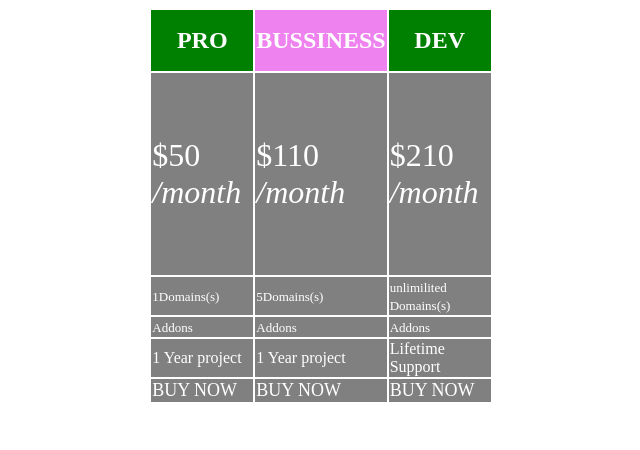
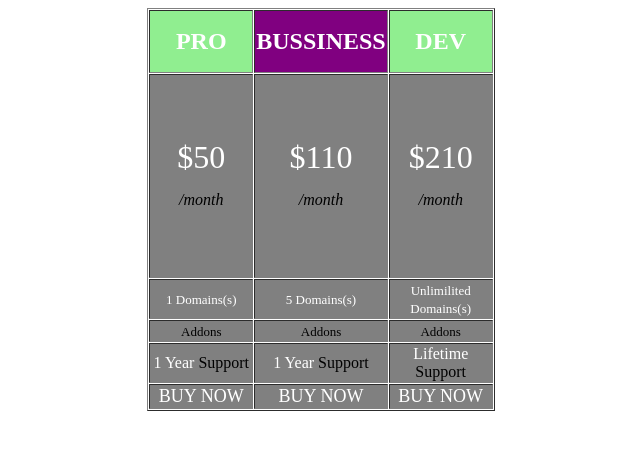
Before and after one commit to GangadharHavani/Day2_Project4, a plain HTML site: page index.html in a window 1280 px wide. Shown: the whole page, without its empty margins (319-959 px from the left). Drawn offline with Linux system fonts and the light colour scheme.

Commit message:
commit message

```diff
--- a/index.html
+++ b/index.html
@@ -5,36 +5,36 @@
     <meta http-equiv="X-UA-Compatible" content="IE=edge">
     <meta name="viewport" content="width=device-width, initial-scale=1.0">
     <title>Document</title>
-    <table align="center">
+    <table align="center" border="1" cellspacing="1">
         <tr>
-            <th bgcolor=" green" width="100"><b><p style ="color:white"><font size="5">PRO</font></b></p></th>
-            <th bgcolor="violet" width="100"><b><p style ="color:white"><font size="5">BUSSINESS</font></b></p></th>
-            <th bgcolor="green" width="100"><b><p style ="color:white"><font size="5">DEV</font></b></p></th>
+            <th bgcolor="lightgreen" width="100" ><b><p style ="color:white"><font size="5">PRO</font></b></p></th>
+            <th bgcolor="purple" width="100"><b><p style ="color:white"><font size="5">BUSSINESS</font></b></p></th>
+            <th bgcolor="lightgreen" width="100"><b><p style ="color:white"><font size="5">DEV</font></b></p></th>
         </tr>
         <tr>
-            <td height="200" bgcolor="gray"><font size="6"><font color="white">$50</font><br><font color="white"><i>/month</i></td>
-            <td height="200" bgcolor="gray"><font size="6"><font color="white">$110</font><br><font color="white"><i>/month</i></td>
-            <td height="200" bgcolor="gray"><font size="6"><font color="white">$210</font><br><font color="white"><i>/month</i></td>      </tr>
+            <td height="200" bgcolor="gray" align="center"><font size="6"><font color="white">$50</font><br><font size="3"><i>/month</i></td>
+            <td height="200" bgcolor="gray" align="center"><font size="6"><font color="white">$110</font><br><font size="3"><i>/month</i></td>
+            <td height="200" bgcolor="gray" align="center"><font size="6"><font color="white">$210</font><br><font size="3"><i>/month</i></td></tr>
             <tr>
-                <td bgcolor="gray"><font size="2"><font color="white">1Domains(s)</font></td>
-                <td bgcolor="gray"><font size="2"><font color="white">5Domains(s)</font></td>
-                <td bgcolor="gray"><font size="2"><font color="white">unlimilited Domains(s)</font></td>
+                <td bgcolor="gray" align="center"><font size="2"><font color="white">1 Domains(s)</font></td>
+                <td bgcolor="gray" align="center"><font size="2"><font color="white">5 Domains(s)</font></td>
+                <td bgcolor="gray" align="center"><font size="2"><font color="white">Unlimilited Domains(s)</font></td>
             </tr>
             <tr>
-                <td bgcolor="gray"><font size="2"><font color="white">Addons</font></td>
-                <td bgcolor="gray"><font size="2"><font color="white">Addons</font></td>
-                <td bgcolor="gray"><font size="2"><font color="white">Addons</font></td>
+                <td bgcolor="gray" align="center"><font size="2">Addons</font></td>
+                <td bgcolor="gray" align="center"><font size="2">Addons</font></td>
+                <td bgcolor="gray" align="center"><font size="2">Addons</font></td>
 
             </tr>
             <tr>
-                <td bgcolor="gray"><font color="white">1 Year project</td>
-                <td bgcolor="gray"><font color="white">1 Year project</td>
-                <td bgcolor="gray"><font color="white">Lifetime Support</td>
+                <td bgcolor="gray" align="center"><font color="white">1 Year <font color="black">Support</td>
+                <td bgcolor="gray" align="center"><font color="white">1 Year <font color="black">Support</td>
+                <td bgcolor="gray" align="center"><font color="white">Lifetime <font color="black">Support</td>
             </tr>
             <tr>
-                <td height="8" bgcolor="gray"><font size="4"><font color="white">BUY NOW</td>
-                <td height="8" bgcolor="gray"><font size="4"><font color="white">BUY NOW</td>
-                <td height="8" bgcolor="gray"><font size="4"><font color="white">BUY NOW</td>
+                <td height="8" bgcolor="gray" align="center"><font size="4"><font color="white">BUY NOW</td>
+                <td height="8" bgcolor="gray" align="center"><font size="4"><font color="white">BUY NOW</td>
+                <td height="8" bgcolor="gray" align="center"><font size="4"><font color="white">BUY NOW</td>
 
 
             </tr>
```
